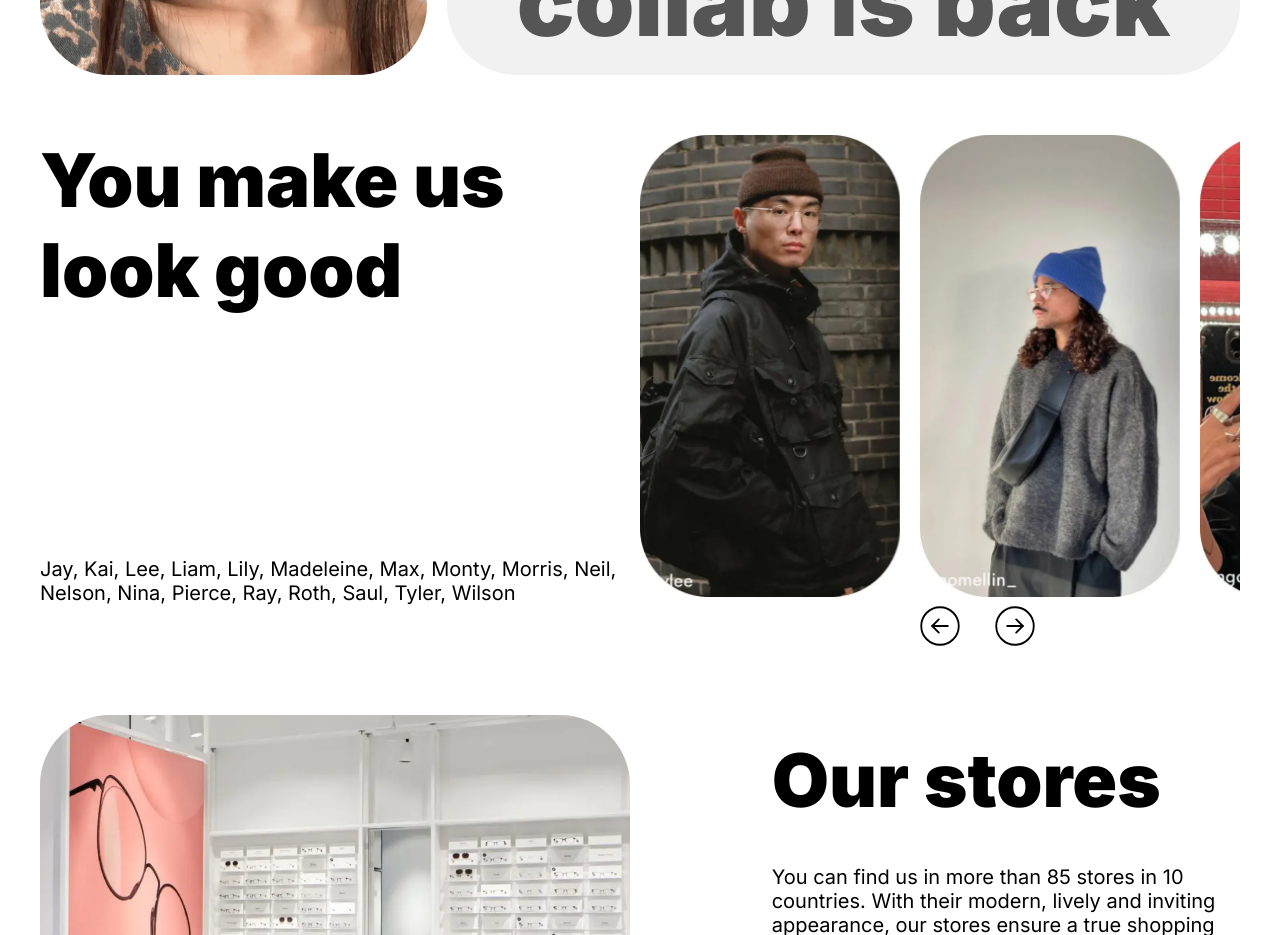
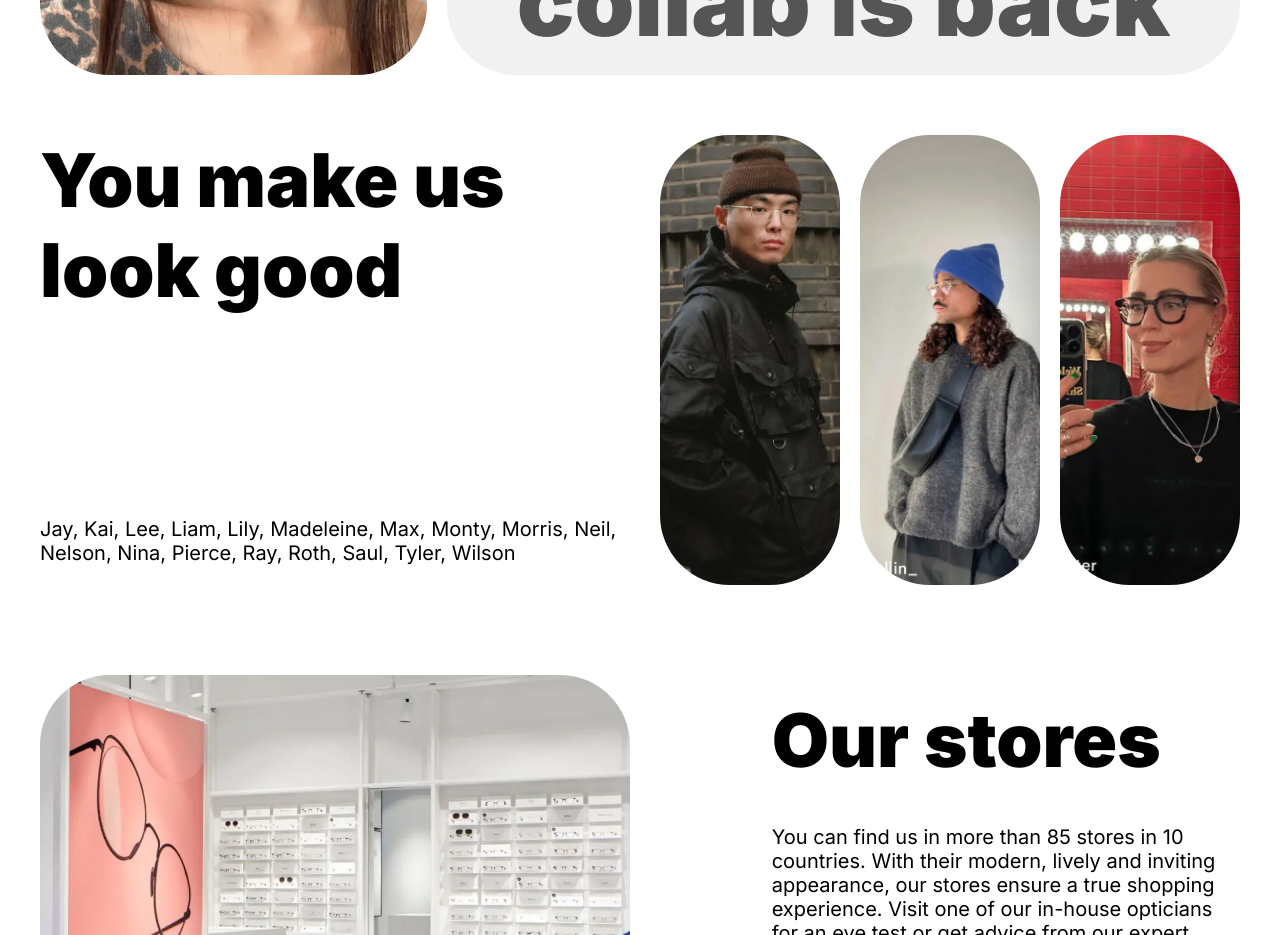
Before and after one commit to kbekher/ace-and-tate, a React (Create React App) app: page / in a window 1280 px wide. Shown: the part 2320-3255 px from the top of the page. Built offline with nearby package versions, Linux system fonts and the light colour scheme.

Commit message:
update customers section

```diff
--- a/src/components/Customers/CustomSwiper.jsx
+++ /dev/null
@@ -1,45 +0,0 @@
-import React from 'react';
-// Import Swiper React components
-import { Swiper, SwiperSlide } from 'swiper/react';
-
-// Import Swiper styles
-import 'swiper/css';
-// import 'swiper/css/navigation';
-
-import './Customers.scss';
-
-// import required modules
-import { Navigation } from 'swiper/modules';
-
-export const CustomSwiper = () => {
-  return (
-    <>
-      <Swiper
-        slidesPerView={1}
-        centeredSlides={false}
-        slidesPerGroupSkip={1}
-        grabCursor={true}
-        breakpoints={{
-          744: {
-            slidesPerView: 2,
-            slidesPerGroup: 2,
-          },
-        }}
-        navigation={true}
-
-        modules={[Navigation]}
-        className="mySwiper"
-      >
-        <SwiperSlide>
-          <img src="./assets/design/people1.webp" alt="customer" className="swiper-image" />
-        </SwiperSlide>
-        <SwiperSlide>
-          <img src="./assets/design/people2.webp" alt="customer" className="swiper-image" />
-        </SwiperSlide>
-        <SwiperSlide>
-          <img src="./assets/design/people3.webp" alt="customer" className="swiper-image" />
-        </SwiperSlide>
-      </Swiper>
-    </>
-  );
-}
--- a/src/components/Customers/Customers.jsx
+++ b/src/components/Customers/Customers.jsx
@@ -1,6 +1,5 @@
 import React from 'react';
 
-import { CustomSwiper } from './CustomSwiper';
 
 import './Customers.scss';
 
@@ -15,8 +14,16 @@ export const Customers = () => {
           <p>Jay, Kai, Lee, Liam, Lily, Madeleine, Max, Monty, Morris, Neil, Nelson, Nina, Pierce, Ray, Roth, Saul, Tyler, Wilson﻿</p>
         </div>
 
-        <div className="Customers__slider">
-          <CustomSwiper />
+        <div className="Customers__people">
+          <div className="Customers__img-container">
+            <img src="./assets/design/people1.webp" alt="customer" />
+          </div>
+          <div className="Customers__img-container">
+            <img src="./assets/design/people2.webp" alt="customer" />
+          </div>
+          <div className="Customers__img-container">
+            <img src="./assets/design/people3.webp" alt="customer" />
+          </div>
         </div>
       </div>
     </div>
--- a/src/components/Customers/Customers.scss
+++ b/src/components/Customers/Customers.scss
@@ -2,17 +2,24 @@
 
 .Customers {
   &__content {
+    height: 480px;
     display: flex;
     flex-direction: row;
+    column-gap: 20px;
     justify-content: space-between;
+
+    @include onTablet {
+      height: 360px;
+    }
 
     @include onMobile {
       flex-direction: column;
-      height: max-content;
+      height: auto;
     }
   }
 
   &__text {
+    width: 50%;
     padding-bottom: 50px;
 
     display: flex;
@@ -20,6 +27,7 @@
     justify-content: space-between;
 
     @include onMobile {
+      width: 100%;
       text-align: center;
     }
 
@@ -48,55 +56,25 @@
     }
   }
 
-  &__slider {
-    min-width: 50%;
-  }
-}
-
-.swiper {
-  // display: none;
-
-  // @include onMobile {
-  //   display: block;
-  // }
-
-  &-wrapper {
+  &__people {
     display: flex;
-    column-gap: 20px;
-  }
-
-  &-slide {
-    max-width: 260px;
-    height: auto;
-  }
-
-  &-image {
-    width: 100%;
-  }
-
-  &-button-prev,
-  &-button-next {
-    @extend %background-img;
-
-    display: inline-block;
-    @include square(50px);
-
-    &:hover {
-      cursor: pointer;
-    }
+    gap: 20px;
 
     @include onMobile {
-      display: none;
+      margin: 0 auto;
     }
   }
 
-  &-button-prev {
-    background-image: url("../../../public/assets/icons/arrow-left.svg") !important;
-    margin-left: 50%;
-    transform: translateX(-50%);
+  &__img-container {
+    max-width: 180px;
+    max-height: 450px;
+
+    & img {
+      border-radius: 70px;
+      object-fit: cover;
+      width: 100%;
+      height: 100%;
+    }
   }
 
-  &-button-next {
-    background-image: url("../../../public/assets/icons/arrow-right.svg") !important;
-  }
 }
```
